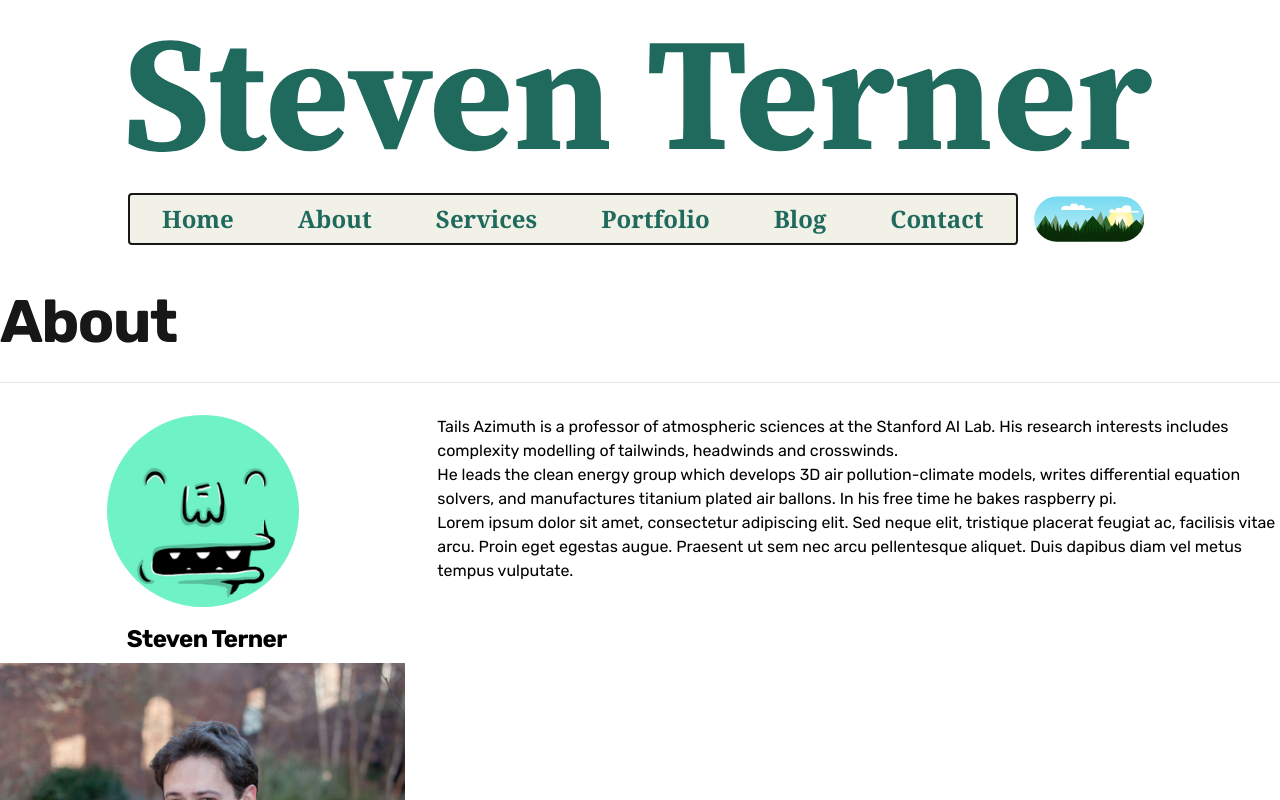
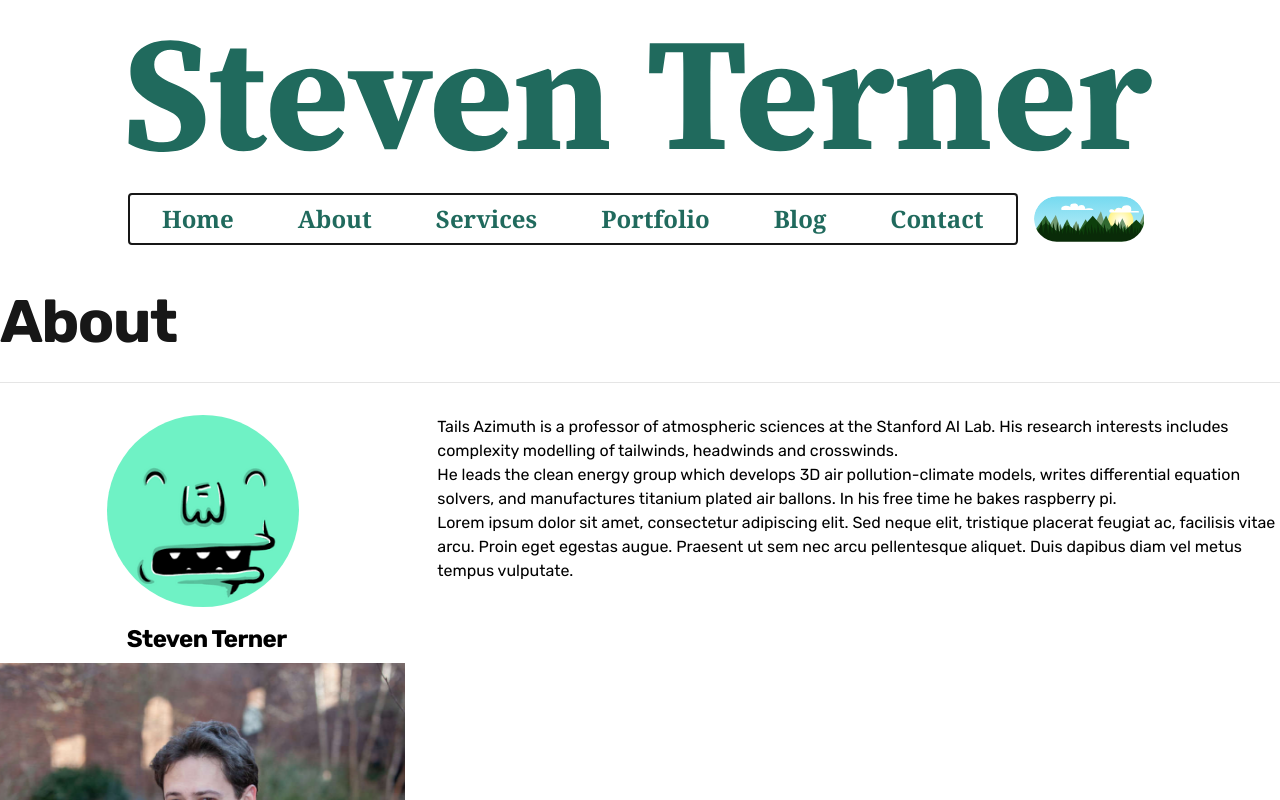
Before and after one commit to DoctorDerek/steven-terner.github.io, a Next.js app: page /about in a window 1280 px wide. Shown: the top 800 px of the page. Built offline with nearby package versions, Linux system fonts and the light colour scheme; a web font is replaced by a local one; what @tailwindcss/typography would draw is missing.

Commit message:
Remove background color for nav bar (was bg-green-lightest)

```diff
--- a/components/LayoutWrapper.js
+++ b/components/LayoutWrapper.js
@@ -23,7 +23,7 @@ const LayoutWrapper = ({ children }) => {
         <div className="w-screen">
           <SectionContainer>
             <div className="flex flex-row-reverse items-center justify-between w-full mt-8 mb-4 text-base leading-5 sm:flex-row">
-              <div className="items-center justify-around hidden w-full py-1 mr-2 font-serif font-bold text-center border-2 border-gray-900 border-solid rounded dark:border-gray-500 xl:text-2xl md:text-xl sm:flex sm:text-l bg-green-lightest dark:bg-transparent">
+              <div className="items-center justify-around hidden w-full py-1 mr-2 font-serif font-bold text-center border-2 border-gray-900 border-solid rounded dark:border-gray-500 xl:text-2xl md:text-xl sm:flex sm:text-l">
                 {headerNavLinks.map((link) => (
                   <Link
                     key={link.title}
```
